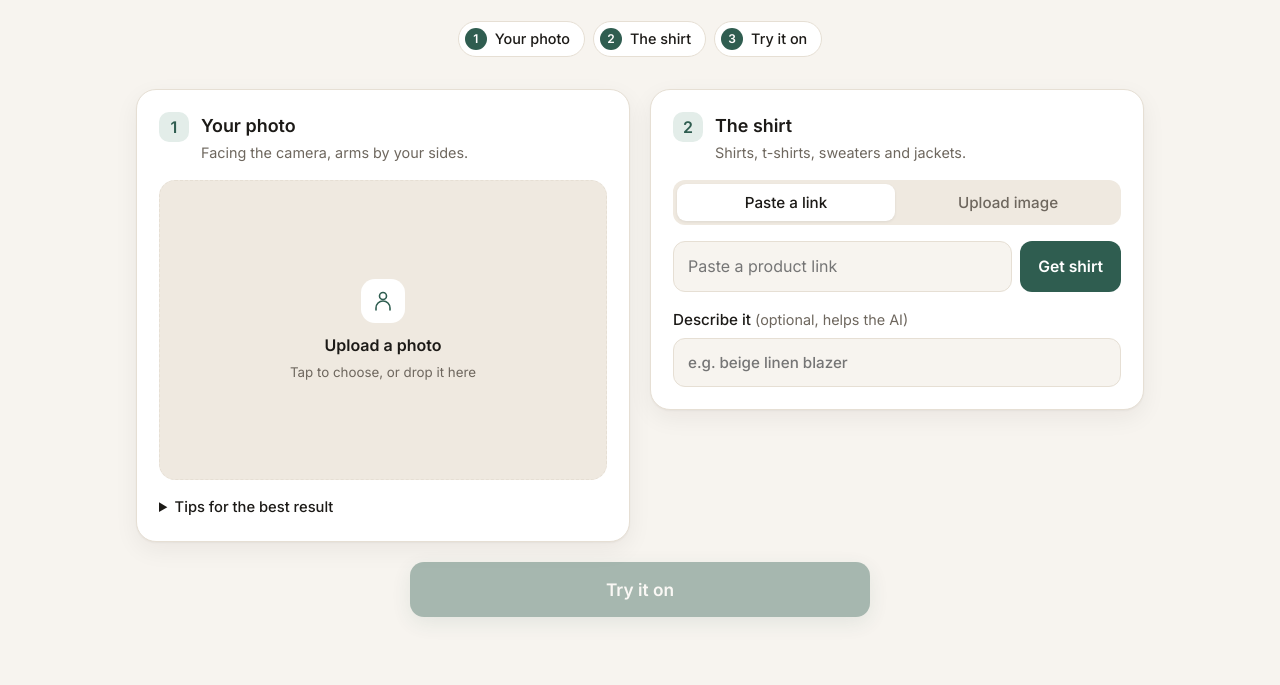
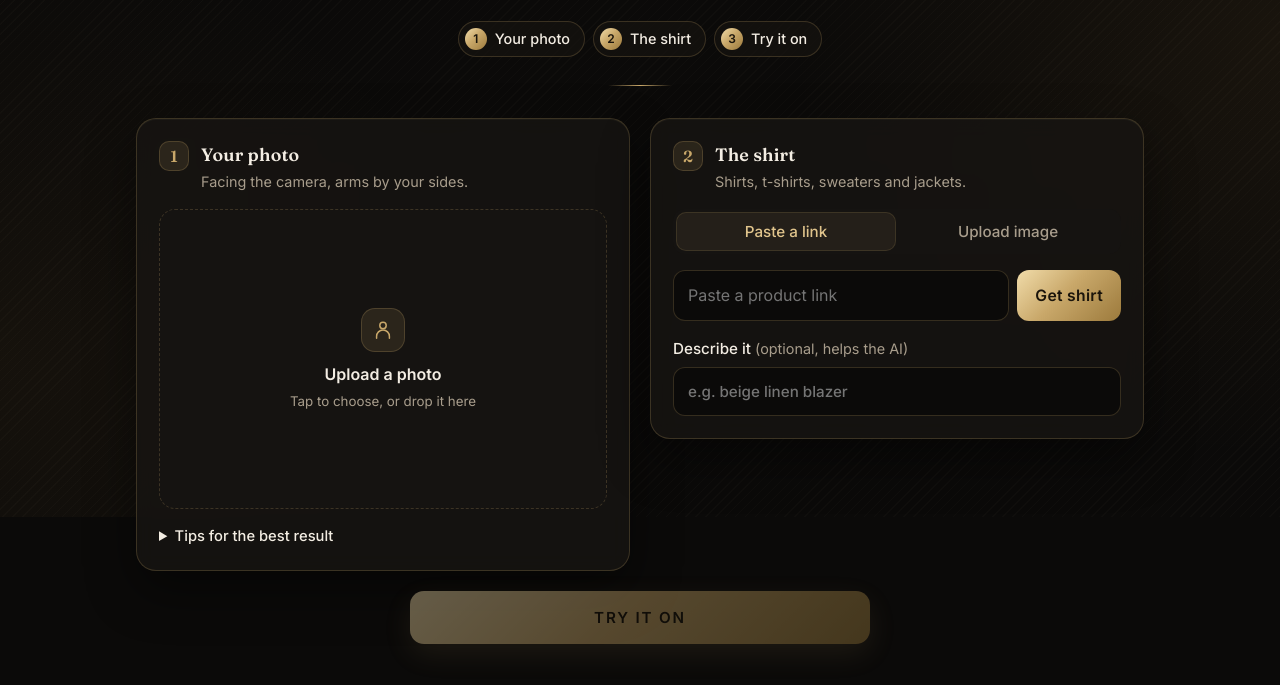
Before and after one commit to kwwwb21/fitcheck, a website: page public/index.html in a window 1280 px wide. Shown: the part 283-968 px from the top of the page. Drawn offline with Linux system fonts and the light colour scheme; no server answers.

Commit message:
Black and gold luxury theme
Deep black background with a soft gold glow and fine silk texture,
gold gradient buttons and accents, serif headings, gold hairline
borders on cards.

Co-Authored-By: Claude Opus 5.5 <noreply@anthropic.com>
Claude-Session: https://claude.ai/code/session_019CUsjes7dhoRX4oE3q2Hi5

```diff
--- a/public/style.css
+++ b/public/style.css
@@ -1,42 +1,38 @@
 :root {
-  --bg: #f7f4ef;
-  --bg-2: #efe9e0;
-  --card: #ffffff;
-  --text: #1c1a17;
-  --muted: #6e675e;
-  --line: #e6dfd4;
-  --accent: #2f5d50;
-  --accent-2: #3f7a69;
-  --accent-soft: #e3ede9;
-  --accent-text: #ffffff;
-  --error: #b3261e;
-  --shadow: 0 1px 2px rgba(30, 25, 20, .04), 0 8px 24px rgba(30, 25, 20, .06);
-}
-@media (prefers-color-scheme: dark) {
-  :root {
-    --bg: #141312;
-    --bg-2: #1b1a18;
-    --card: #1f1d1b;
-    --text: #f2efea;
-    --muted: #a59e95;
-    --line: #34302c;
-    --accent: #7cc4ad;
-    --accent-2: #94d3bf;
-    --accent-soft: #1f2f2a;
-    --accent-text: #0e1a16;
-    --error: #ff8a80;
-    --shadow: 0 1px 2px rgba(0,0,0,.3), 0 8px 24px rgba(0,0,0,.25);
-  }
+  color-scheme: dark;
+  --bg: #0b0a09;
+  --bg-2: #151311;
+  --card: rgba(24, 21, 18, .78);
+  --text: #f3ede3;
+  --muted: #a89d8c;
+  --line: rgba(201, 168, 106, .22);
+  --accent: #c9a86a;
+  --accent-2: #e0c48c;
+  --accent-soft: rgba(201, 168, 106, .12);
+  --accent-text: #1a140b;
+  --gold-grad: linear-gradient(135deg, #f1dcaa 0%, #c9a86a 45%, #9c7a3c 100%);
+  --error: #ff8a80;
+  --shadow: 0 1px 0 rgba(255, 235, 200, .04) inset, 0 20px 50px rgba(0, 0, 0, .45);
 }
 
 * { box-sizing: border-box; }
-html { -webkit-text-size-adjust: 100%; }
+html { -webkit-text-size-adjust: 100%; background: var(--bg); }
 body {
-  margin: 0;
-  background: radial-gradient(1200px 500px at 50% -120px, var(--accent-soft), transparent 70%), var(--bg);
+  margin: 0; min-height: 100vh;
   color: var(--text);
   font: 16px/1.55 Inter, system-ui, -apple-system, "Segoe UI", Roboto, sans-serif;
   -webkit-font-smoothing: antialiased;
+  background: transparent; /* the gold glow layer below shows through */
+}
+/* Fine diagonal silk texture */
+body::before {
+  content: ""; position: fixed; inset: 0; pointer-events: none; z-index: -1;
+  background:
+    repeating-linear-gradient(135deg, rgba(255, 230, 180, .018) 0 1px, transparent 1px 7px),
+    radial-gradient(900px 520px at 50% -160px, rgba(214, 178, 110, .28), transparent 70%),
+    radial-gradient(700px 600px at 100% 40%, rgba(150, 110, 50, .10), transparent 70%),
+    radial-gradient(700px 600px at 0% 80%, rgba(150, 110, 50, .08), transparent 70%),
+    var(--bg);
 }
 img { display: block; max-width: 100%; }
 [hidden] { display: none !important; }
@@ -63,18 +59,26 @@ img { display: block; max-width: 100%; }
 .hero h1 {
   margin: 0; font: 700 clamp(2.1rem, 6vw, 3.4rem)/1.08 Fraunces, Georgia, serif; letter-spacing: -0.02em;
 }
-.hero h1 em { font-style: italic; color: var(--accent); }
+.hero h1 em {
+  font-style: italic; background: var(--gold-grad); -webkit-background-clip: text; background-clip: text; color: transparent;
+  padding-right: .06em;
+}
+.hero::after {
+  content: ""; display: block; width: 64px; height: 1px; margin: 28px auto 0;
+  background: linear-gradient(90deg, transparent, var(--accent), transparent);
+}
+.badge { border: 1px solid var(--line); letter-spacing: .08em; text-transform: uppercase; font-size: .7rem !important; }
 .hero > p { margin: 16px auto 0; max-width: 520px; color: var(--muted); font-size: 1.06rem; }
 .steps-strip {
   list-style: none; padding: 0; margin: 24px 0 0; display: flex; justify-content: center; gap: 8px; flex-wrap: wrap;
 }
 .steps-strip li {
   display: flex; align-items: center; gap: 8px; font-size: .9rem; font-weight: 500;
-  background: var(--card); border: 1px solid var(--line); border-radius: 999px; padding: 6px 14px 6px 6px;
+  background: rgba(24, 21, 18, .6); border: 1px solid var(--line); border-radius: 999px; padding: 6px 14px 6px 6px;
 }
 .steps-strip span {
   display: grid; place-items: center; width: 22px; height: 22px; border-radius: 50%;
-  background: var(--accent); color: var(--accent-text); font-size: .75rem; font-weight: 600;
+  background: var(--gold-grad); color: var(--accent-text); font-size: .75rem; font-weight: 600;
 }
 
 /* Layout */
@@ -85,12 +89,15 @@ main { max-width: 1040px; margin: 0 auto; padding: 24px 16px; display: grid; gap
 .card {
   background: var(--card); border: 1px solid var(--line); border-radius: 20px;
   padding: 22px; box-shadow: var(--shadow); display: grid; gap: 16px;
+  backdrop-filter: blur(10px); -webkit-backdrop-filter: blur(10px);
 }
+.card-head h2, .result-head h2 { font-family: Fraunces, Georgia, serif; font-weight: 600; letter-spacing: .01em; }
 .card-head { display: flex; gap: 12px; align-items: flex-start; }
 .card-head h2 { margin: 0; font-size: 1.12rem; }
 .num {
   flex: none; display: grid; place-items: center; width: 30px; height: 30px; border-radius: 10px;
   background: var(--accent-soft); color: var(--accent); font-weight: 600;
+  border: 1px solid var(--line); font-family: Fraunces, Georgia, serif;
 }
 .hint, .opt { color: var(--muted); font-size: .9rem; margin: 2px 0 0; font-weight: 400; }
 
@@ -106,7 +113,7 @@ main { max-width: 1040px; margin: 0 auto; padding: 24px 16px; display: grid; gap
 .drop img { max-height: 460px; width: auto; margin: 0 auto; }
 .drop-empty { display: grid; justify-items: center; gap: 4px; text-align: center; padding: 20px; }
 .drop-empty svg {
-  width: 44px; height: 44px; padding: 10px; margin-bottom: 6px; border-radius: 14px; background: var(--card);
+  width: 44px; height: 44px; padding: 10px; margin-bottom: 6px; border-radius: 14px; background: var(--accent-soft); border: 1px solid var(--line);
   fill: none; stroke: var(--accent); stroke-width: 1.6; stroke-linejoin: round; stroke-linecap: round;
 }
 .drop-empty strong { font-weight: 600; }
@@ -130,7 +137,7 @@ main { max-width: 1040px; margin: 0 auto; padding: 24px 16px; display: grid; gap
   flex: 1; padding: 9px; border-radius: 9px; border: 0; background: transparent; color: var(--muted);
   font: 500 .95rem Inter, system-ui, sans-serif; cursor: pointer; transition: background .15s, color .15s;
 }
-.tab.active { background: var(--card); color: var(--text); box-shadow: 0 1px 3px rgba(0,0,0,.08); }
+.tab.active { background: #241f19; color: var(--accent-2); box-shadow: 0 0 0 1px var(--line); }
 
 .row { display: flex; gap: 8px; }
 input[type=url], input[type=text], input[type=password] {
@@ -142,7 +149,7 @@ input:focus { outline: none; border-color: var(--accent); box-shadow: 0 0 0 3px
 
 .garment {
   position: relative; display: grid; place-items: center; background: #fff; border: 1px solid var(--line);
-  border-radius: 14px; padding: 8px;
+  border-radius: 14px; padding: 8px; box-shadow: 0 0 0 4px rgba(201, 168, 106, .06);
 }
 .garment img { max-height: 280px; width: auto; border-radius: 8px; }
 
@@ -150,18 +157,18 @@ input:focus { outline: none; border-color: var(--accent); box-shadow: 0 0 0 3px
 .btn {
   display: inline-flex; align-items: center; justify-content: center; gap: 8px;
   padding: 12px 18px; border-radius: 12px; border: 0; cursor: pointer; text-decoration: none;
-  background: var(--accent); color: var(--accent-text); font: 600 .98rem Inter, system-ui, sans-serif;
+  background: var(--gold-grad); color: var(--accent-text); font: 600 .98rem Inter, system-ui, sans-serif; letter-spacing: .02em;
   white-space: nowrap; transition: background .15s, transform .1s, opacity .15s;
 }
-.btn:hover { background: var(--accent-2); }
+.btn:hover { filter: brightness(1.08); }
 .btn:active { transform: translateY(1px); }
 .btn:disabled { opacity: .4; cursor: not-allowed; transform: none; }
 .btn-ghost { background: transparent; color: var(--text); border: 1px solid var(--line); }
-.btn-ghost:hover { background: var(--bg-2); }
+.btn-ghost:hover { background: var(--accent-soft); filter: none; }
 
 .cta { display: grid; gap: 12px; justify-items: center; max-width: 460px; width: 100%; margin: 0 auto; }
 .cta .code { width: 100%; }
-.btn-big { width: 100%; padding: 17px; font-size: 1.08rem; border-radius: 14px; box-shadow: 0 6px 20px rgba(47, 93, 80, .25); }
+.btn-big { width: 100%; padding: 17px; font-size: 1.08rem; border-radius: 14px; box-shadow: 0 10px 30px rgba(201, 168, 106, .25); text-transform: uppercase; letter-spacing: .12em; font-size: .95rem; }
 .btn-big.loading::before {
   content: ""; width: 16px; height: 16px; border-radius: 50%;
   border: 2px solid currentColor; border-right-color: transparent; animation: spin .8s linear infinite;
@@ -193,7 +200,7 @@ input:focus { outline: none; border-color: var(--accent); box-shadow: 0 0 0 3px
 }
 .divider span::before {
   content: "‹ ›"; position: absolute; inset: 0; display: grid; place-items: center;
-  color: #2f5d50; font-weight: 700; letter-spacing: 2px;
+  color: #8a6a30; font-weight: 700; letter-spacing: 2px;
 }
 .tag {
   position: absolute; top: 12px; font-size: .78rem; font-weight: 600; color: #fff; pointer-events: none;
```
Also changed, not shown: public/index.html (+1 -1 lines).
